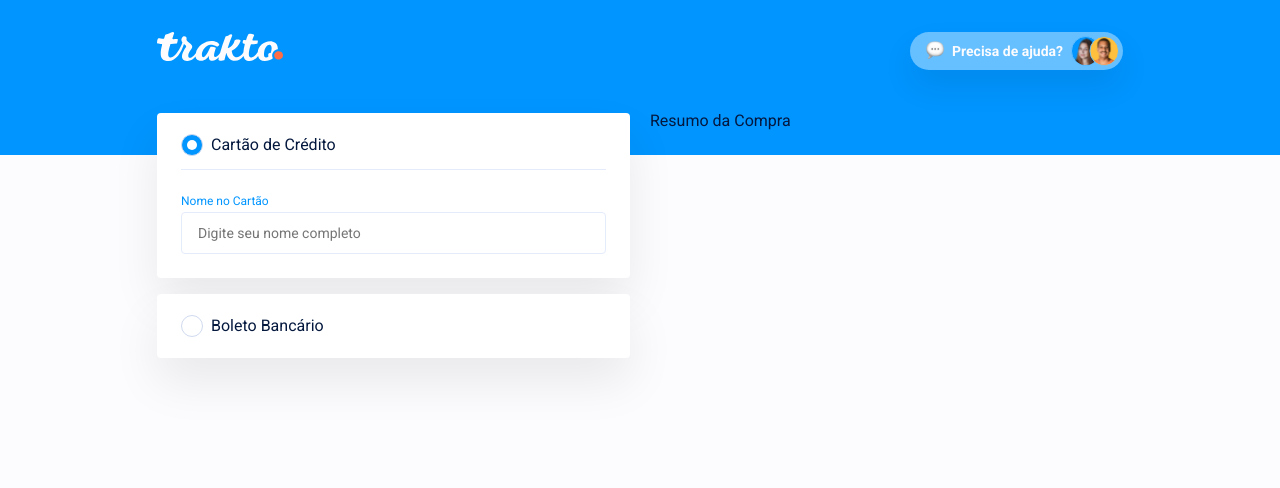
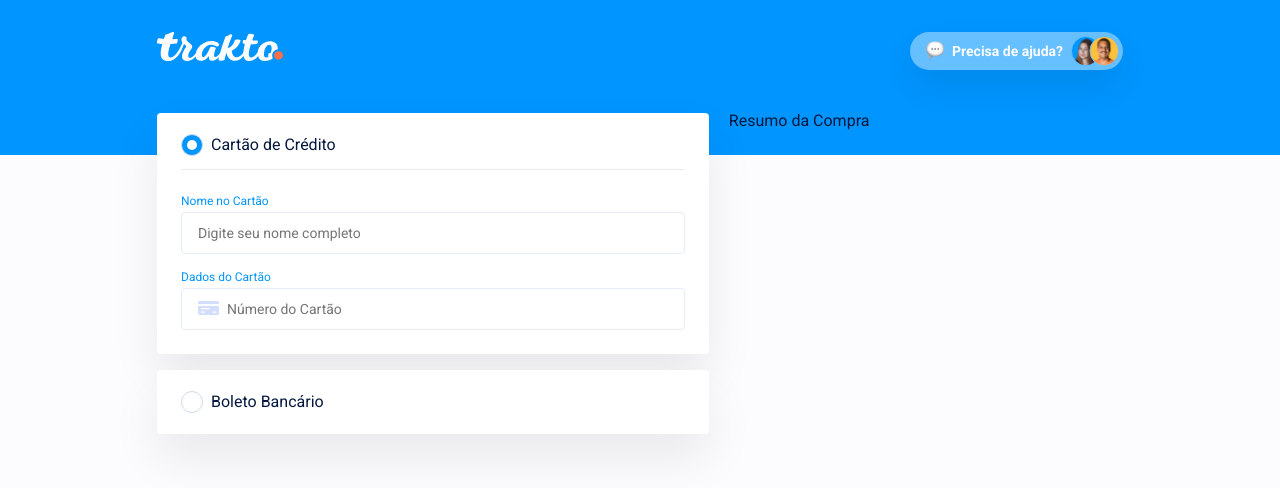
Before and after one commit to p-h-marques/trakto-checkout, a React (Create React App) app: page /checkout in a window 1280 px wide. Shown: the top 488 px of the page. Built offline with nearby package versions, Linux system fonts and the light colour scheme; the HTML template or start-up script is replaced by a standard one.

Commit message:
Componentização do input & input de cartão

```diff
--- a/src/components/creditCard/index.jsx
+++ b/src/components/creditCard/index.jsx
@@ -1,5 +1,8 @@
 import React, { useCallback, useContext } from 'react'
 import { CreditCardStyles } from './styles'
+
+import Input from '../input'
+import ImgCard from '../../assets/images/input/card.svg'
 
 import Context from '../../state/Context'
 import * as actions from '../../state/actions'
@@ -14,18 +17,34 @@ const CreditCard = () => {
         dispatch(actions.updateUserInfo(type, value))
     }, [state.user])
 
+    /**
+     * Atualiza as informações de cadastro do usuário
+     */
+    const handleUpdateCardInfo = useCallback((type, value) => {
+        dispatch(actions.updateCardInfo(type, value))
+    }, [state.creditCard])
+
     return (
         <CreditCardStyles className="border">
-            <div className="input">
-                <label htmlFor="cardName">Nome no Cartão</label>
-                <input
-                    type="text"
-                    name="cardName"
-                    id="cardName"
+            <div>
+                <Input
+                    label="Nome no Cartão"
                     placeholder="Digite seu nome completo"
                     value={state.user.name}
                     onChange={e => {
                         handleUpdateUserInfo('name', e.target.value)
+                    }}
+                />
+            </div>
+
+            <div>
+                <Input
+                    label="Dados do Cartão"
+                    placeholder="Número do Cartão"
+                    placeholderImg={ImgCard}
+                    value={state.creditCard.number}
+                    onChange={e => {
+                        handleUpdateCardInfo('number', e.target.value)
                     }}
                 />
             </div>
--- a/src/components/creditCard/styles.js
+++ b/src/components/creditCard/styles.js
@@ -1,43 +1,9 @@
 import styled from 'styled-components'
-import colors from '../../styles/colors'
+// import colors from '../../styles/colors'
 // import shadows from '../../styles/shadows'
 
 export const CreditCardStyles = styled.div`
-    div.input{
-        display: flex;
-        flex-direction: column;
-        gap: 4px;
-
-        &.error{
-            label{
-                color: ${colors.brand.orange};
-            }
-
-            input{
-                caret-color: ${colors.brand.orange};
-                border-color: ${colors.brand.orange};
-            }
-        }
-
-        label {
-            color: ${colors.brand.trakto};
-            font-size: 12px;
-            line-height: 14px;
-        }
-
-        input {
-            border: 1px solid ${colors.neutral.light};
-            border-radius: 4px;
-            background-color: transparent!important;
-            width: 100%;
-            font-size: 14px;
-            color: ${colors.neutral.darkest};
-            padding: 12px 16px;
-            caret-color: ${colors.brand.trakto};
-
-            &:focus{
-                border-color: ${colors.brand.trakto};
-            }
-        }
-    }
+    display: flex;
+    flex-direction: column;
+    gap: 16px;
 `
--- /dev/null
+++ b/src/components/input/index.jsx
@@ -0,0 +1,22 @@
+import React from 'react'
+import { InputStyles } from './styles'
+
+const Input = ({label, placeholder, placeholderImg, value, onChange}) => {
+    return (
+        <InputStyles
+            placeholderImg={placeholderImg}
+        >
+            <label htmlFor="cardName">{label}</label>
+            <input
+                type="text"
+                name="cardName"
+                id="cardName"
+                placeholder={placeholder}
+                value={value}
+                onChange={onChange}
+            />
+        </InputStyles>
+    )
+}
+
+export default Input
--- /dev/null
+++ b/src/components/input/styles.js
@@ -0,0 +1,42 @@
+import styled from 'styled-components'
+import colors from '../../styles/colors'
+
+export const InputStyles = styled.div`
+        display: flex;
+        flex-direction: column;
+        gap: 4px;
+
+        &.error{
+            label{
+                color: ${colors.brand.orange};
+            }
+
+            input{
+                caret-color: ${colors.brand.orange};
+                border-color: ${colors.brand.orange};
+            }
+        }
+
+        label {
+            color: ${colors.brand.trakto};
+            font-size: 12px;
+            line-height: 14px;
+        }
+
+        input {
+            border: 1px solid ${colors.neutral.light};
+            border-radius: 4px;
+            background-color: transparent!important;
+            width: 100%;
+            font-size: 14px;
+            color: ${colors.neutral.darkest};
+            padding: 12px 16px;
+            caret-color: ${colors.brand.trakto};
+            background: url(${props => props.placeholderImg}) no-repeat scroll 16px 12px;
+            padding-left: ${props => props.placeholderImg ? '45px' : '16px'};
+
+            &:focus{
+                border-color: ${colors.brand.trakto};
+            }
+        }
+`
--- a/src/pages/checkout/styles.js
+++ b/src/pages/checkout/styles.js
@@ -14,7 +14,7 @@ export const CheckoutStyles = styled.div`
 
     div.grid{
         display: grid;
-        grid-template-columns: 1fr 1fr;
+        grid-template-columns: 7fr 5fr;
         gap: 20px;
     }
 `
--- a/src/state/actions.js
+++ b/src/state/actions.js
@@ -28,3 +28,19 @@ export function updateUserInfo(key, value){
         }
     }
 }
+
+/**
+ * Atualiza as informações do cartão do usuário
+ *
+ * @param {string} key Campo a ser atualizado
+ * @param {string} value Valor a ser atualizado
+ * @returns {object}
+ */
+export function updateCardInfo(key, value){
+    return {
+        type: types.UPDATE_CARD_INFO,
+        payload: {
+            [key]: value
+        }
+    }
+}
--- a/src/state/reducers.js
+++ b/src/state/reducers.js
@@ -20,6 +20,15 @@ function reducer(state, action) {
                 }
             }
 
+        case types.UPDATE_CARD_INFO:
+            return {
+                ...state,
+                creditCard: {
+                    ...state.creditCard,
+                    ...action.payload
+                }
+            }
+
         default:
             throw new Error()
     }
--- a/src/state/types.js
+++ b/src/state/types.js
@@ -1,2 +1,3 @@
-export const UPDATE_PAYMENT_TYPE = 'UPDATE_PAYMENT_TYPE'
-export const UPDATE_USER_INFO = 'UPDATE_USER_INFO'
+export const UPDATE_PAYMENT_TYPE    = 'UPDATE_PAYMENT_TYPE'
+export const UPDATE_USER_INFO       = 'UPDATE_USER_INFO'
+export const UPDATE_CARD_INFO       = 'UPDATE_CARD_INFO'
```
Also changed, not shown: src/assets/images/input/card.svg (added).
